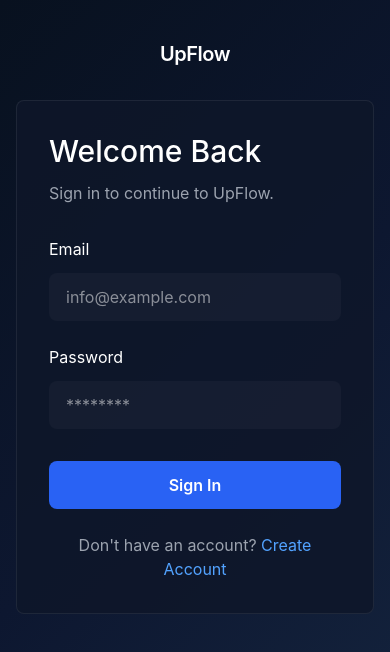
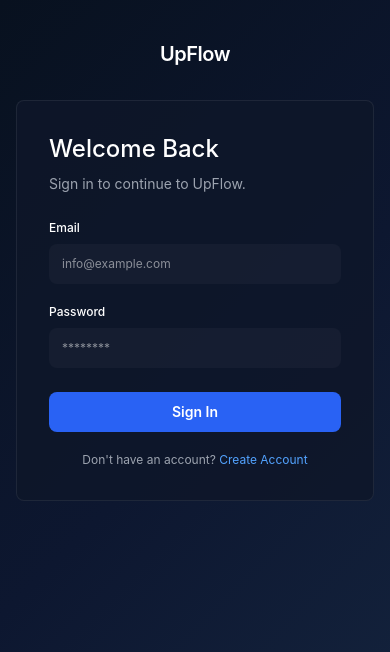
Before and after one commit to Subhajit281/API-Monitoring-Platform-Frontend, a React (Vite) app: page /login in a window 390 px wide. Shown: the top 652 px of the page. Built offline with nearby package versions, Linux system fonts and the light colour scheme; no server answers.

Commit message:
UI fix 1

```diff
--- a/src/pages/auth/Login.jsx
+++ b/src/pages/auth/Login.jsx
@@ -92,26 +92,30 @@ function LoginOTP() {
 return (
   <AuthLayout>
     <div className="w-full">
-        <h2 className="text-3xl font-medium text-white">
+      <h2 className="text-2xl sm:text-3xl font-medium text-white">
         {step === 1 ? "Welcome Back" : "Check your email"}
       </h2>
 
-        <p className="text-md text-[var(--muted)] mt-3">
+      <p className="text-sm sm:text-md text-[var(--muted)] mt-2 sm:mt-3 leading-relaxed">
         {step === 1
           ? "Sign in to continue to UpFlow."
           : `We sent a temporary login code to ${email}`}
       </p>
 
       {error && (
-          <div className="mt-6 p-4 border-none">
-            <p className="text-red-400 text-sm">{error}</p>
+        <div className="mt-4 sm:mt-6 p-2 sm:p-4 border-none">
+          <p className="text-red-400 text-xs sm:text-sm">{error}</p>
         </div>
       )}
 
       {step === 1 ? (
-          <form onSubmit={handleRequestOtp} className="mt-8">
-            <div className="mb-6">
-              <label className="text-white block mb-3">Email</label>
+        <form onSubmit={handleRequestOtp} className="mt-6 sm:mt-8">
+
+          <div className="mb-5 sm:mb-6">
+            <label className="text-white block mb-2 sm:mb-3 text-xs sm:text-sm font-medium">
+              Email
+            </label>
+
             <input
               type="email"
               autoComplete="email"
@@ -120,15 +124,27 @@ function LoginOTP() {
               disabled={loading}
               placeholder="info@example.com"
               className="
-                  w-full h-12 rounded-lg bg-[rgba(255,255,255,0.03)] px-4
-                  text-white outline-none border border-transparent
-                  focus:border-blue-500 transition-all disabled:opacity-50
+                w-full
+                h-10 sm:h-12
+                rounded-lg
+                bg-[rgba(255,255,255,0.03)]
+                px-3 sm:px-4
+                text-xs sm:text-sm
+                text-white
+                outline-none
+                border border-transparent
+                focus:border-blue-500
+                transition-all
+                disabled:opacity-50
               "
             />
           </div>
 
           <div>
-              <label className="text-white block mb-3">Password</label>
+            <label className="text-white block mb-2 sm:mb-3 text-xs sm:text-sm font-medium">
+              Password
+            </label>
+
             <input
               type="password"
               autoComplete="current-password"
@@ -137,9 +153,18 @@ function LoginOTP() {
               disabled={loading}
               placeholder="********"
               className="
-                  w-full h-12 rounded-lg bg-[rgba(255,255,255,0.03)] px-4
-                  text-white outline-none border border-transparent
-                  focus:border-blue-500 transition-all disabled:opacity-50
+                w-full
+                h-10 sm:h-12
+                rounded-lg
+                bg-[rgba(255,255,255,0.03)]
+                px-3 sm:px-4
+                text-xs sm:text-sm
+                text-white
+                outline-none
+                border border-transparent
+                focus:border-blue-500
+                transition-all
+                disabled:opacity-50
               "
             />
           </div>
@@ -148,24 +173,41 @@ function LoginOTP() {
             type="submit"
             disabled={loading}
             className="
-                w-full h-12 mt-8 rounded-lg bg-[var(--primary)] text-white
-                font-semibold transition-all hover:opacity-90
-                disabled:opacity-50 disabled:cursor-not-allowed
+              w-full
+              h-10 sm:h-12
+              mt-6 sm:mt-8
+              rounded-lg
+              bg-[var(--primary)]
+              text-white
+              text-sm sm:text-base
+              font-semibold
+              transition-all
+              hover:opacity-90
+              disabled:opacity-50
+              disabled:cursor-not-allowed
             "
           >
             {loading ? "Verifying..." : "Sign In"}
           </button>
 
-            <p className="text-center text-[var(--muted)] mt-6">
+          <p className="text-center text-xs sm:text-sm text-[var(--muted)] mt-5 sm:mt-6">
             Don't have an account?{" "}
-              <Link to="/register" className="text-blue-400 hover:text-blue-300">
+            <Link
+              to="/register"
+              className="text-blue-400 hover:text-blue-300"
+            >
               Create Account
             </Link>
           </p>
+
         </form>
       ) : (
-          <form onSubmit={handleVerifyOtp} className="mt-8">
-            <label className="text-white block mb-3">One-Time Password</label>
+        <form onSubmit={handleVerifyOtp} className="mt-6 sm:mt-8">
+
+          <label className="text-white block mb-2 sm:mb-3 text-xs sm:text-sm font-medium">
+            One-Time Password
+          </label>
+
           <input
             type="text"
             inputMode="numeric"
@@ -177,10 +219,21 @@ function LoginOTP() {
             placeholder="123456"
             maxLength={6}
             className="
-                w-full h-12 rounded-lg bg-[rgba(255,255,255,0.03)] px-4
-                text-white outline-none border border-transparent
-                focus:border-blue-500 transition-all disabled:opacity-50
-                text-center tracking-[0.5em] text-xl font-bold
+              w-full
+              h-10 sm:h-12
+              rounded-lg
+              bg-[rgba(255,255,255,0.03)]
+              px-3 sm:px-4
+              text-white
+              outline-none
+              border border-transparent
+              focus:border-blue-500
+              transition-all
+              disabled:opacity-50
+              text-center
+              tracking-[0.35em] sm:tracking-[0.5em]
+              text-lg sm:text-xl
+              font-bold
             "
           />
 
@@ -188,9 +241,18 @@ function LoginOTP() {
             type="submit"
             disabled={loading}
             className="
-                w-full h-12 mt-8 rounded-lg bg-[var(--primary)] text-white
-                font-semibold transition-all hover:opacity-90
-                disabled:opacity-50 disabled:cursor-not-allowed
+              w-full
+              h-10 sm:h-12
+              mt-6 sm:mt-8
+              rounded-lg
+              bg-[var(--primary)]
+              text-white
+              text-sm sm:text-base
+              font-semibold
+              transition-all
+              hover:opacity-90
+              disabled:opacity-50
+              disabled:cursor-not-allowed
             "
           >
             {loading ? "Verifying..." : "Verify & Sign In"}
@@ -204,10 +266,11 @@ function LoginOTP() {
               setError("");
             }}
             disabled={loading}
-              className="w-full mt-4 text-sm text-[var(--muted)] hover:text-white transition-colors"
+            className="w-full mt-3 sm:mt-4 text-xs sm:text-sm text-[var(--muted)] hover:text-white transition-colors"
           >
             Back to Login
           </button>
+
         </form>
       )}
     </div>
--- a/src/pages/auth/Register.jsx
+++ b/src/pages/auth/Register.jsx
@@ -126,27 +126,27 @@ function Register() {
   return (
     <AuthLayout>
       <form onSubmit={handleRegister} className="w-full">
-        <h2 className="text-3xl font-medium text-white">Create Account</h2>
+        <h2 className="text-2xl sm:text-3xl font-medium text-white">Create Account</h2>
 
-        <p className=" text-md text-[var(--muted)] mt-3">
+        <p className="text-sm sm:text-md text-[var(--muted)] mt-2 sm:mt-3">
           Start monitoring with UpFlow.
         </p>
 
         {error && (
-          <div className="mt-6 p-4 border-none">
-            <p className="text-red-400 text-sm">{error}</p>
+          <div className="mt-4 sm:mt-6 p-2 sm:p-4 border-none">
+            <p className="text-red-400 text-xs sm:text-sm">{error}</p>
           </div>
         )}
 
         {successMsg && !error && (
-          <div className="mt-6 p-4 border-none">
-            <p className="text-green-400 text-sm">{successMsg}</p>
+          <div className="mt-4 sm:mt-6 p-2 sm:p-4 border-none">
+            <p className="text-green-400 text-xs sm:text-sm">{successMsg}</p>
           </div>
         )}
 
         {/* NAME */}
-        <div className="mt-8">
-          <label className="text-white block mb-3">Name</label>
+        <div className="mt-6 sm:mt-8">
+          <label className="text-white block mb-2 sm:mb-3 text-xs sm:text-sm font-medium">Name</label>
           <input
             type="text"
             value={name}
@@ -154,13 +154,13 @@ function Register() {
             disabled={loading}
             placeholder=" Full name"
             autoComplete="name"
-            className="w-full h-12 rounded-lg bg-[rgba(255,255,255,0.03)] px-4 text-white outline-none border border-transparent focus:border-blue-500 transition-all disabled:opacity-50"
+            className="w-full h-10 sm:h-12 rounded-lg bg-[rgba(255,255,255,0.03)] px-3 sm:px-4 text-xs sm:text-sm text-white outline-none border border-transparent focus:border-blue-500 transition-all disabled:opacity-50"
           />
         </div>
 
         {/* EMAIL + VERIFY */}
-        <div className="mt-6 relative">
-          <label className="text-white block mb-3">Email</label>
+        <div className="mt-5 sm:mt-6 relative">
+          <label className="text-white block mb-2 sm:mb-3 text-xs sm:text-sm font-medium">Email</label>
           <div className="relative">
             <input
               type="email"
@@ -172,7 +172,7 @@ function Register() {
               disabled={loading || emailStatus === "verified"}
               placeholder="info@example.com"
               autoComplete="email"
-              className="w-full h-12 rounded-lg bg-[rgba(255,255,255,0.03)] pl-4 pr-24 text-white outline-none border border-transparent focus:border-blue-500 transition-all disabled:opacity-50"
+              className="w-full h-10 sm:h-12 rounded-lg bg-[rgba(255,255,255,0.03)] pl-3 sm:pl-4 pr-20 sm:pr-24 text-xs sm:text-sm text-white outline-none border border-transparent focus:border-blue-500 transition-all disabled:opacity-50"
             />
 
             {emailStatus !== "verified" && (
@@ -180,14 +180,14 @@ function Register() {
                 type="button"
                 onClick={handleSendOtp}
                 disabled={loading || !email}
-                className="absolute right-1 top-1 bottom-1 px-4 text-blue-500 hover:text-blue-500 text-sm font-medium transition-colors disabled:opacity-50 disabled:cursor-not-allowed"
+                className="absolute right-1 top-1 bottom-1 px-3 sm:px-4 text-blue-500 hover:text-blue-500 text-xs sm:text-sm font-medium transition-colors disabled:opacity-50 disabled:cursor-not-allowed"
               >
                 Verify
               </button>
             )}
 
             {emailStatus === "verified" && (
-              <div className="absolute right-4 top-1/2 -translate-y-1/2 text-blue-400 font-semibold text-sm">
+              <div className="absolute right-3 sm:right-4 top-1/2 -translate-y-1/2 text-blue-400 font-semibold text-xs sm:text-sm">
                 ✓ Verified
               </div>
             )}
@@ -196,11 +196,11 @@ function Register() {
 
         {/* OTP */}
         {emailStatus === "pending_otp" && (
-          <div className="mt-4 p-4 rounded-xl bg-black/20 border border-white/5">
-            <label className="text-[var(--muted)] text-sm block mb-2">
+          <div className="mt-4 p-3 sm:p-4 rounded-xl bg-black/20 border border-white/5">
+            <label className="text-[var(--muted)] text-xs sm:text-sm block mb-2">
               Enter the code sent to your email
             </label>
-            <div className="flex gap-2">
+            <div className="flex flex-col sm:flex-row gap-2">
               <input
                 type="text"
                 value={otp}
@@ -208,13 +208,13 @@ function Register() {
                 disabled={loading}
                 placeholder="123456"
                 maxLength={6}
-                className="flex-1 h-10 rounded-md bg-[rgba(255,255,255,0.05)] px-4 text-white outline-none border border-transparent focus:border-blue-500 text-center tracking-[0.5em] font-bold"
+                className="flex-1 h-10 rounded-md bg-[rgba(255,255,255,0.05)] px-3 sm:px-4 text-white outline-none border border-transparent focus:border-blue-500 text-center text-sm sm:text-base tracking-[0.35em] sm:tracking-[0.5em] font-bold"
               />
               <button
                 type="button"
                 onClick={handleVerifyOtp}
                 disabled={loading || otp.length < 4}
-                className="h-10 px-4 bg-[var(--primary)] hover:opacity-90 text-white text-sm font-medium rounded-md transition-opacity disabled:opacity-50"
+                className="h-10 w-full sm:w-auto px-4 bg-[var(--primary)] hover:opacity-90 text-white text-sm font-medium rounded-md transition-opacity disabled:opacity-50"
               >
                 Confirm
               </button>
@@ -225,8 +225,8 @@ function Register() {
         {/* PASSWORD (only after verified) */}
         {emailStatus === "verified" && (
           <>
-            <div className="mt-6">
-              <label className="text-white block mb-3">Password</label>
+            <div className="mt-5 sm:mt-6">
+              <label className="text-white block mb-2 sm:mb-3 text-xs sm:text-sm font-medium">Password</label>
               <input
                 type="password"
                 value={password}
@@ -234,12 +234,12 @@ function Register() {
                 disabled={loading}
                 placeholder="********"
                 autoComplete="new-password"
-                className="w-full h-12 rounded-xl bg-[rgba(255,255,255,0.03)] px-4 text-white outline-none border border-transparent focus:border-blue-500 transition-all disabled:opacity-50"
+                className="w-full h-10 sm:h-12 rounded-xl bg-[rgba(255,255,255,0.03)] px-3 sm:px-4 text-xs sm:text-sm text-white outline-none border border-transparent focus:border-blue-500 transition-all disabled:opacity-50"
               />
             </div>
 
-            <div className="mt-6">
-              <label className="text-white block mb-3">Confirm Password</label>
+            <div className="mt-5 sm:mt-6">
+              <label className="text-white block mb-2 sm:mb-3 text-xs sm:text-sm font-medium">Confirm Password</label>
               <input
                 type="password"
                 value={confirmPassword}
@@ -247,21 +247,21 @@ function Register() {
                 disabled={loading}
                 placeholder="********"
                 autoComplete="new-password"
-                className="w-full h-12 rounded-lg bg-[rgba(255,255,255,0.03)] px-4 text-white outline-none border border-transparent focus:border-blue-500 transition-all disabled:opacity-50"
+                className="w-full h-10 sm:h-12 rounded-lg bg-[rgba(255,255,255,0.03)] px-3 sm:px-4 text-xs sm:text-sm text-white outline-none border border-transparent focus:border-blue-500 transition-all disabled:opacity-50"
               />
             </div>
 
             <button
               type="submit"
               disabled={loading}
-              className="w-full h-12 mt-8 rounded-lg bg-[var(--primary)] text-white font-semibold disabled:opacity-50 transition-opacity hover:opacity-90"
+              className="w-full h-10 sm:h-12 mt-6 sm:mt-8 rounded-lg bg-[var(--primary)] text-white font-semibold text-sm sm:text-base disabled:opacity-50 transition-opacity hover:opacity-90"
             >
               {loading ? "Creating Account..." : "Create Account"}
             </button>
           </>
         )}
 
-        <p className="text-center text-[var(--muted)] mt-6">
+        <p className="text-center text-xs sm:text-sm text-[var(--muted)] mt-5 sm:mt-6">
           Already have an account?{" "}
           <Link to="/login" className="text-blue-400 hover:text-blue-300">
             Sign In
```
Lines whose indentation alone changed are shown as unchanged.
